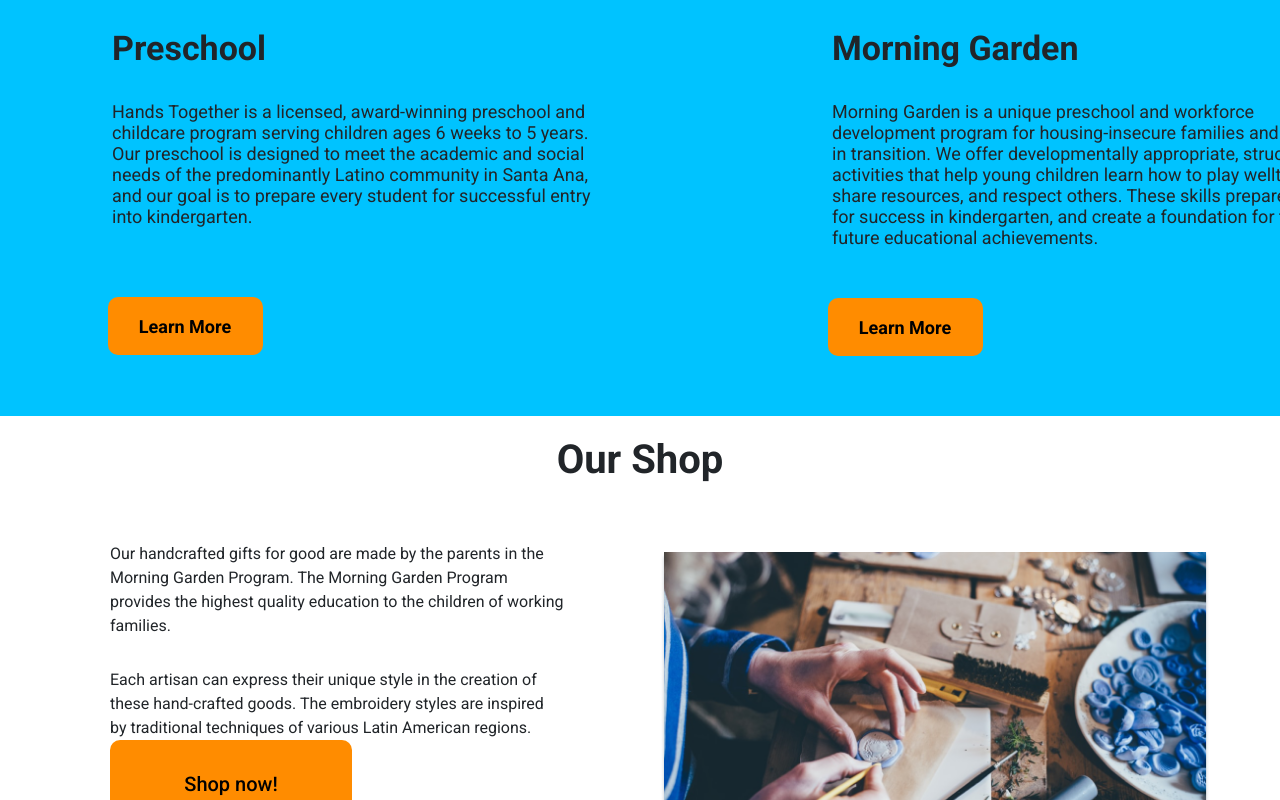
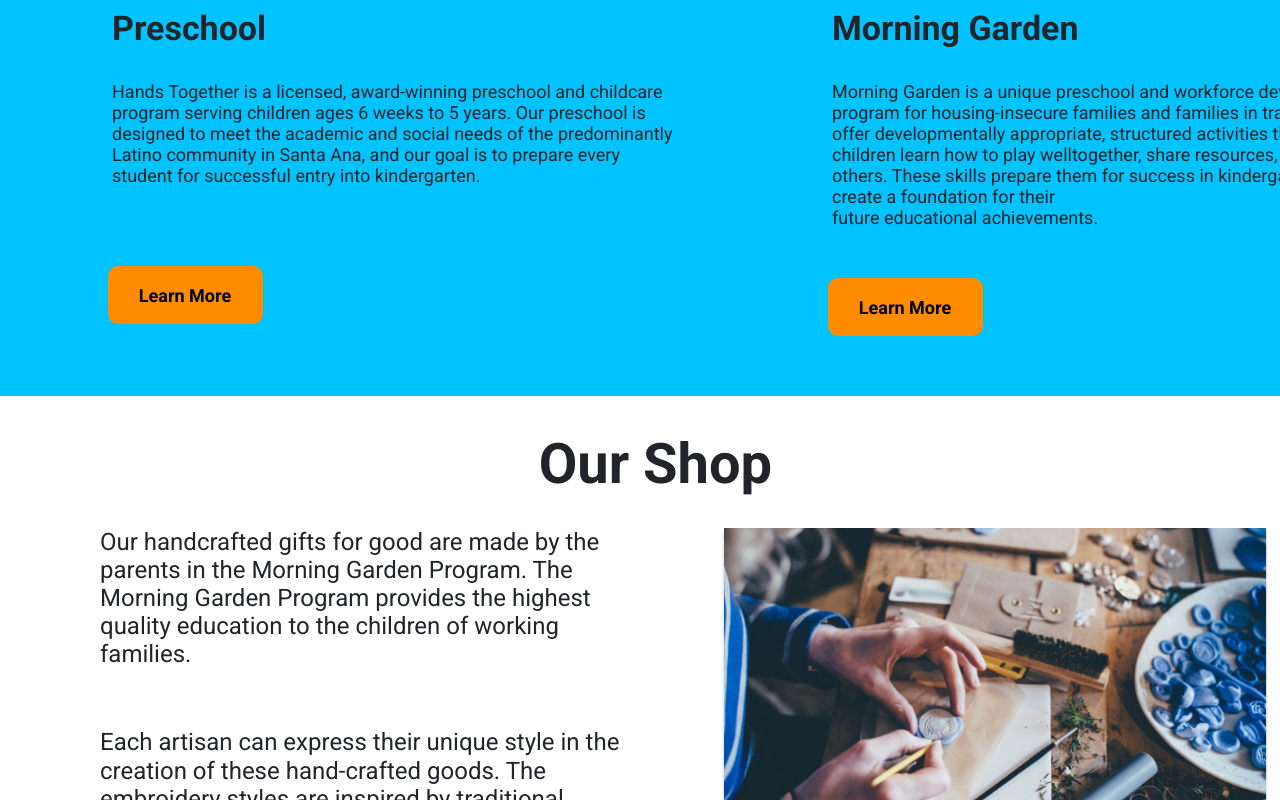
Before and after one commit to Codelab-Davis/hands_together_website_ws2021, a React (Create React App) app: page / in a window 1280 px wide. Shown: the part 2000-2800 px from the top of the page. Built offline with nearby package versions, Linux system fonts and the light colour scheme.

Commit message:
//mobile implementation complete

```diff
--- a/src/components/about.js
+++ b/src/components/about.js
@@ -3,7 +3,6 @@
 import about_us from  "../images/about_us.png";
 import school from  "../images/school.png";
 import morning from  "../images/morning.png";
-
 
 function About() {
     return (
--- a/src/components/home.js
+++ b/src/components/home.js
@@ -7,7 +7,6 @@
 import main from "../images/main.png";
 import middle from "../images/middle.png";
 import team from "../images/team.png"
-
 
 function Home() {
     return (
@@ -35,8 +34,8 @@
                 </div>
              </div>
         </div>
-        <div class="col-12" >
-        <div className="text-opacity" style={{paddingLeft: 50, paddingBottom: 10}}>We promote academic excellence among preschoolers <br></br> and prepare them for elementary school.</div>
+        <div class="col-12">
+        <div className="text-opacity">We promote academic excellence among preschoolers and prepare them for elementary school.</div>
          <button className="wbutton hands-together-button">
             <div className="vocab">Donate</div>
         </button>
@@ -49,10 +48,10 @@
                         <div className="word">About Us</div>
                     </div>
                     <div class="col-md-4"/>
-                    <div class="col-12 col-md-6 box" style={{marginTop: 50, marginBottom: 30}}>
+                    <div class="col-12 col-md-6 box" style={{marginTop: 40, marginBottom: 30}}>
                     </div>
                     <div class="col-12 col-md-6" align="left" style={{paddingLeft: 80}}>
-                        <div className="phrase">Hands Together has been recognized at a state and national <br></br> level for preparing young children for kindergarten. We offer <br></br>advanced early education to over 165 at risk children each <br></br>day. We do more than preschool preparation–the facility<br></br> works with working poor parents to enrich their lives, <br></br>preparing them for the work place.</div>
+                        <div className="phrase">Hands Together has been recognized at a state and national level for preparing young children for kindergarten. We offer advanced early education to over 165 at risk children each day. We do more than preschool preparation–the facility works with working poor parents to enrich their lives, preparing them for the work place.</div>
                         <button className="ybutton hands-together-button">
                             <div className="vocab-au">Learn more</div>
                         </button>
@@ -71,15 +70,15 @@
                     <div class="col-12 col-md-6" style={{paddingTop: 30}}>
                         <div className="opbox"/>
                         <div className="pre-sub">Preschool</div>
-                        <div className="pre-text" align="left">Hands Together is a licensed, award-winning preschool and <br></br>childcare program serving children ages 6 weeks to 5 years. <br></br> Our preschool is designed to meet the academic and social <br></br> needs of the predominantly Latino community in Santa Ana, <br></br>and our goal is to prepare every student for successful entry <br></br>into kindergarten.</div>
-                        <button style={{marginRight: 350, marginTop: 70}} className="smbutton hands-together-button">
+                        <div className="pre-text" align="left" style={{paddingRight: 40}}> Hands Together is a licensed, award-winning preschool and childcare program serving children ages 6 weeks to 5 years. Our preschool is designed to meet the academic and social needs of the predominantly Latino community in Santa Ana, and our goal is to prepare every student for successful entry into kindergarten.</div>
+                        <button style={{marginRight: 350, marginTop: 80}} className="smbutton hands-together-button">
                             <div className="button-text">Learn More</div>
                         </button>
                     </div>
                     <div class="col-12 col-md-6" style={{paddingTop: 30}}>
                         <div className="opkid" />
                         <div className="pre-sub">Morning Garden</div>
-                        <div className="pre-text" align="left">Morning Garden is a unique preschool and workforce <br></br> development program for housing-insecure families and families <br></br> in transition. We offer developmentally appropriate, structured <br></br>activities that help young children learn how to play welltogether, <br></br>share resources, and respect others. These skills prepare them <br></br>for success in kindergarten, and create a foundation for their <br></br>future educational achievements.</div>
+                        <div className="pre-text" align="left" style={{paddingRight: 40}}>Morning Garden is a unique preschool and workforce development program for housing-insecure families and families in transition. We offer developmentally appropriate, structured activities that help young children learn how to play welltogether, share resources, and respect others. These skills prepare them for success in kindergarten, and create a foundation for their <br></br>future educational achievements.</div>
                         <button style={{marginRight: 350, marginTop: 50}} className="smbutton hands-together-button">
                             <div className="button-text">Learn More</div>
                         </button>
@@ -89,26 +88,24 @@
         </div>
 
             <div class="container-fluid p-0">
-                <div class="row no-gutters" align="center">
-                <div class="row no-gutters" align="center">
+                <div class="row no-gutters" >
+                <div class="row no-gutters" >
                     <div class="col-md-4"/>
-                    <div class="col-12 col-md-4">
-                        <h1 style={{paddingTop:20}}>Our Shop</h1>
+                    <div class="col-12 col-md-4" style={{paddingTop: 20}}>
+                        <div className="ostext">Our Shop</div>
                     </div>
                     <div class="col-md-4"/>
-
-                    <div class="col-6 col-md-6" align="left" style={{paddingLeft: 110, paddingTop:20}}>
-                        <p style={{paddingTop:  30}} >Our handcrafted gifts for good are made by the parents in the <br></br>Morning Garden Program. The Morning Garden Program <br></br>provides the highest quality education to the children of working <br></br>families. </p>
-                        <p style={{paddingTop: 30}}>Each artisan can express their unique style in the creation of <br></br>these hand-crafted goods. The embroidery styles are inspired <br></br>by traditional techniques of various Latin American regions. </p>
-                        <div className="general_space" />
+                    <div class="col-12 col-md-6">
+                        <div className="ourtext" >Our handcrafted gifts for good are made by the parents in the Morning Garden Program. The Morning Garden Program provides the highest quality education to the children of working families. </div>
+                        <div className="ourtext">Each artisan can express their unique style in the creation of these hand-crafted goods. The embroidery styles are inspired by traditional techniques of various Latin American regions. </div>
                         <button className="nbutton hands-together-button">
-                            <h3>Shop now!</h3>
+                            <h2>Shop now!</h2>
                         </button>
                     </div>
-                    <div class="col-5 col-md-5" style={{paddingLeft:20, paddingTop:60}}>
-                        <img className="osbox" src={middle}></img>
+                    <div class="col-12 col-md-5" style={{paddingTop:30}}>
+                        <div className="osbox"/>
                     </div>
-                    <div class="col-1 col-md-1"/>
+                    <div class="col-md-1"/>
                 </div>
             </div>
         </div>
@@ -116,7 +113,6 @@
             <div class="container-fluid p-0"style={{marginTop: 100}}>
                 <div class="row no-gutters">
                     <div className="container-light" style={{opacity: 0.5}}>
-                        <img src={team} />
                     </div>
                     <div class="col-4 col-md-4"/>
                     <div class="col-4 col-md-4" align="center">
--- a/src/css/home.css
+++ b/src/css/home.css
@@ -9,8 +9,8 @@
     .smbutton {
         height: 2rem;
         width: 6rem;
-        margin-left: 7rem;
-        margin-bottom: 1rem;
+        margin-left: 1rem;
+        margin-bottom: 2rem;
     }
 }
 
@@ -38,7 +38,7 @@
 
 @media (max-width: 768px) {
     .wbutton {
-        margin-left: 3rem;
+        margin-left:6rem;
         height: 3rem;
         width: 9rem;
     }
@@ -54,17 +54,28 @@
 
 @media (max-width: 768px) {
     .ybutton {
-        margin-top: 8rem;
+        margin-top: 7rem;
+        margin-left: 2rem;
         height: 3rem;
         width: 9rem;
     }
 }
 .nbutton {
-    height: 5.6875rem;
-    width: 15.125rem;
+    height: 91px;
+    width: 242px;
     padding-top: 0.3125rem;
     text-align: center;
     background-color: darkorange;
+    margin-left: 100px;
+}
+
+
+@media (max-width: 768px) {
+    .nbutton {
+    width: 180px;
+    height: 60px;
+    margin-left: 1rem;
+    }
 }
 
 .text {
@@ -83,6 +94,23 @@
     .optext {
         font-size: 40px;        /* fix the align for the text */
         line-height: 60px;
+        margin-left: 1rem;
+    }
+}
+
+.ostext {
+    font-size: 56px;
+    line-height: 65.63px;
+    font-weight: bold;
+    padding-top: 1rem;
+    margin-left: 7rem;
+}
+
+@media (max-width: 768px) {
+    .ostext {
+        font-size: 40px;
+        line-height: 60px;
+        margin-left: 6rem;
     }
 }
 
@@ -100,7 +128,6 @@
         font-size: 30px;
         line-height: 35px;
         padding-top: 2rem;
-        text-align: left;
         padding-left: 1rem;
     }
 }
@@ -115,8 +142,7 @@
 
 @media (max-width: 768px) {
     .pre-text {
-        padding-right: 4rem;      /* fix the align for the text */
-        text-align: left;
+        padding-left: 1rem;
     }
 }
 
@@ -148,11 +174,31 @@
     .phrase {
         width: 100%;
         height: 50%;
-        padding-right: 2rem;
+        padding-right: 3rem;
         font-size: 18px;
-        line-height: 25px;
-        text-align: inherit;
+        line-height: 22px;
         padding-top: 0rem;
+ }
+}
+
+.ourtext{
+    font-size: 24px;
+    line-height: 28.13px;
+    font-weight: 400;
+    padding-bottom: 30px;
+    margin-top: 30px;
+    margin-left: 100px;
+}
+
+@media (max-width: 768px) {
+    .ourtext {
+        width: 100%;
+        font-size: 18px;
+        line-height: 22px;
+        padding-top: 0rem;
+        margin-left: 0px;;
+        padding-right: 1rem;
+        padding-left: 1rem;
  }
 }
 
@@ -183,10 +229,18 @@
 }
 
 .container-light {
+    background-image: url(../images/team.png);
+    background-size: cover;
     width: 90rem;
     height: 43.1875rem;
     align-items: center;
     vertical-align: middle;
+}
+
+@media (max-width: 768px) {
+    .container-light{
+    height: 30rem;
+    }
 }
 
 .box {
@@ -232,8 +286,19 @@
 }
 
 .osbox {
+    background-image: url(../images/middle.png);
+    background-size: cover;
     width: 34.375rem;
     height: 23.04125rem;
+    margin-left: 5rem;
+}
+
+@media (max-width: 768px) {
+    .osbox{
+    width: 100%;
+    height: 20rem;
+    margin-left: 0rem;
+    }
 }
 
 .my-div {
@@ -255,9 +320,10 @@
 @media (max-width: 768px) {
     .text-opacity {
         padding-top: 13rem;     /* fix the align for the text */
-        padding-right: 3rem;
+        padding-left: 2rem;
         font-size: 25px;
-        text-align: initial;
+        line-height: 35px;
+        text-align: inherit;
     }
 }
 
@@ -285,3 +351,9 @@
     margin-bottom: 10rem;
     text-decoration: underline;
 }
+
+@media (max-width: 768px) {
+    .team{
+        margin-top: -19rem;
+    }
+}
```
Also changed, not shown: src/images/p1.png (added), src/images/p2.png (added).
